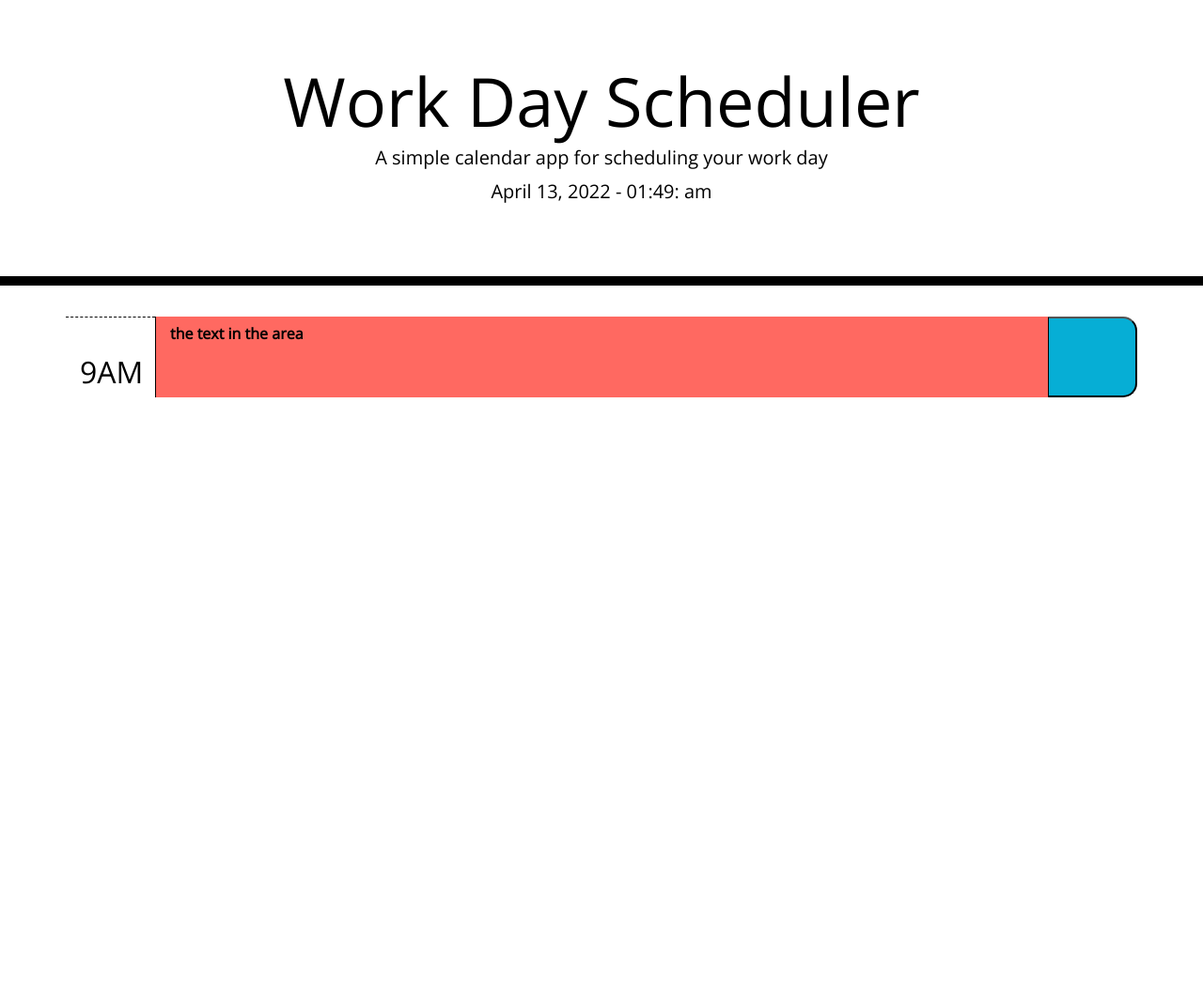
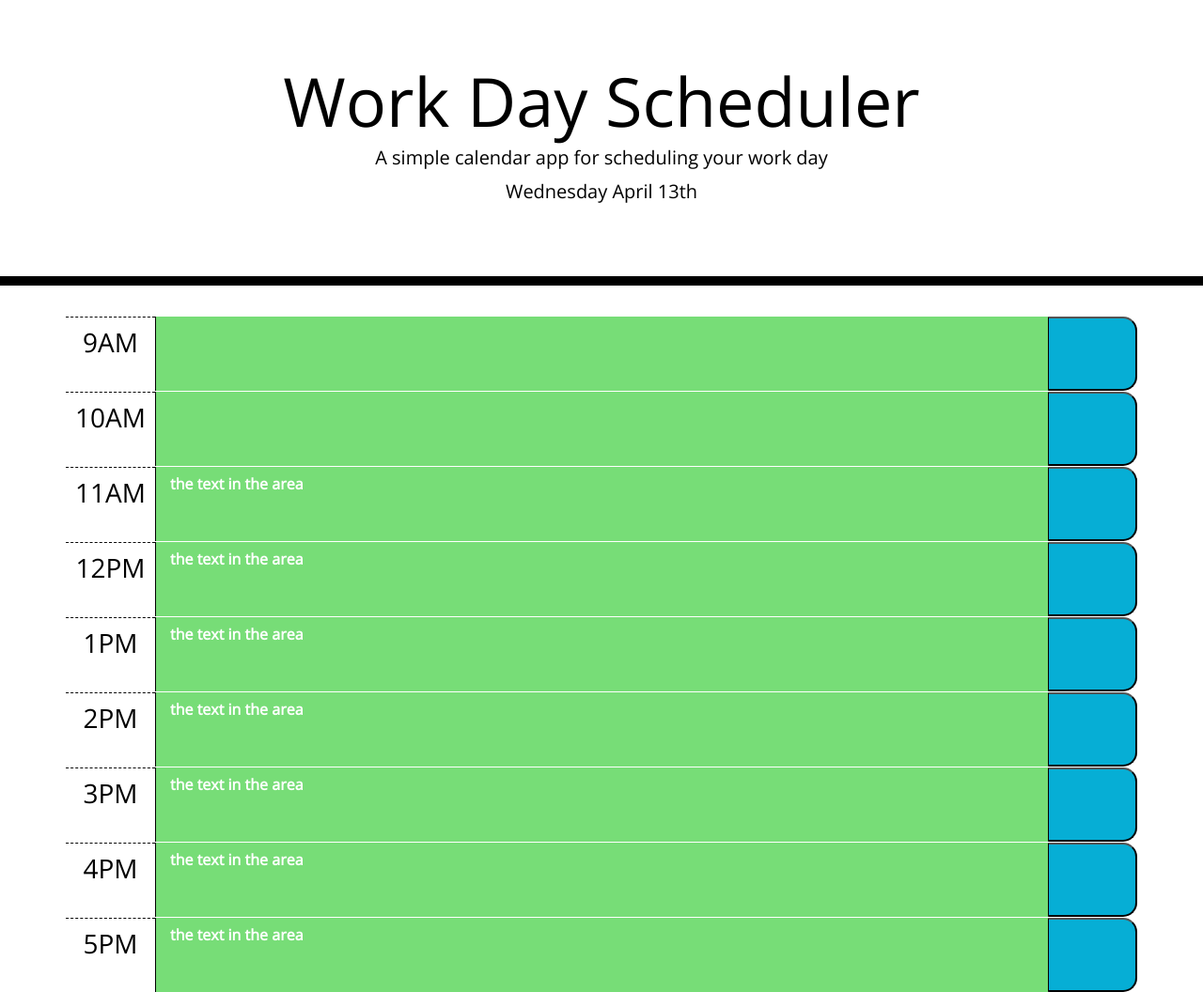
Before and after one commit to AndreBlankholm/work-day-scheduler, a plain HTML site: page index.html in a window 1280 px wide. Shown: the whole page at 94% size. Before the commit the page ends 800 px from the top, so only its background shows below. Drawn offline with nearby package versions, Linux system fonts and the light colour scheme; a web font is replaced by a local one.

Commit message:
added js functionality

```diff
--- a/assets/css/styles.css
+++ b/assets/css/styles.css
@@ -43,6 +43,7 @@ body {
     background-color:white;
     color: #000000;
     border-top: 1px dashed #000000;
+    padding: 10px;
 
   }
 
--- a/assets/script.js
+++ b/assets/script.js
@@ -1,5 +1,27 @@
+var saveBtn = document.querySelector(".saveBtn");
 
 
-var pageTime = document.querySelector("#currentDay");
-var currentTime = moment();
-pageTime.textContent = currentTime.format("MMMM DD, YYYY - hh:mm: a");
+$(document).ready(function () {
+  var date = moment().format("dddd MMMM Do");
+  $("#currentDay").text(date);
+
+  function currentTime() {
+
+    var current = moment().hours();
+
+    var time = $(".time-block");
+    time.each(function () {
+      var hour = parseInt($(this).attr("id"));
+      if (hour === current) {
+        $(this).children(".col-10").attr("class", "present col-10 description");
+      } else if (current > hour) {
+        $(this).children(".col-10").attr("class", "past col-10 description");
+      } else {
+        $(this).children(".col-10").attr("class", "future col-10 description");
+      }
+    });
+  }
+
+  currentTime();
+
+});
--- a/index.html
+++ b/index.html
@@ -30,12 +30,78 @@
       <p class="lead">A simple calendar app for scheduling your work day</p>
       <p id="currentDay" class="lead"></p>
     </header>
+
+
     <div class="container">
       <!-- Timeblocks go here -->
-      <div class="row">
-        <h2 class="hour col-1"> 9AM </h2>
+      <div id="9" class="row time-block">
+        <h3 class="hour col-1">9AM</h3>
+        <textarea class="discription col-10"></textarea>
+        <button  id="9am"  class="saveBtn col-1"><span class="oi oi-plus mr-2 p-1"></span></button>
+      </div>
+    </div>
+    <div id="10" class="container ">
+      <!-- Timeblocks go here -->
+      <div class="row time-block">
+        <h3 class="hour col-1">10AM</h3>
+        <textarea class="discription col-10"></textarea>
+        <button  id="10am"  class="saveBtn col-1"><span class="oi oi-plus mr-2 p-1"></span></button>
+      </div>
+    </div>
+    <div id="11" class="container">
+      <!-- Timeblocks go here -->
+      <div class="row time-block">
+        <h3 class="hour col-1">11AM</h3>
         <textarea class="discription col-10">the text in the area</textarea>
-        <button  id="icon"  class="saveBtn col-1"><span class="oi oi-plus mr-2 p-1"></span></button>
+        <button  id="10am"  class="saveBtn col-1"><span class="oi oi-plus mr-2 p-1"></span></button>
+      </div>
+    </div>
+    <div id="12" class="container">
+      <!-- Timeblocks go here -->
+      <div class="row time-block">
+        <h3 class="hour col-1">12PM</h3>
+        <textarea class="discription col-10">the text in the area</textarea>
+        <button  id="10am"  class="saveBtn col-1"><span class="oi oi-plus mr-2 p-1"></span></button>
+      </div>
+    </div>
+    <div id="1" class="container">
+      <!-- Timeblocks go here -->
+      <div class="row time-block">
+        <h3 class="hour col-1">1PM</h3>
+        <textarea class="discription col-10">the text in the area</textarea>
+        <button  id="10am"  class="saveBtn col-1"><span class="oi oi-plus mr-2 p-1"></span></button>
+      </div>
+    </div>
+    <div id="2" class="container">
+      <!-- Timeblocks go here -->
+      <div class="row time-block">
+        <h3 class="hour col-1">2PM</h3>
+        <textarea class="discription col-10">the text in the area</textarea>
+        <button  id="10am"  class="saveBtn col-1"><span class="oi oi-plus mr-2 p-1"></span></button>
+      </div>
+    </div>
+    <div id="3" class="container">
+      <!-- Timeblocks go here -->
+      <div class="row time-block">
+        <h3 class="hour col-1">3PM</h3>
+        <textarea class="discription col-10">the text in the area</textarea>
+        <button  id="10am"  class="saveBtn col-1"><span class="oi oi-plus mr-2 p-1"></span></button>
+      </div>
+    </div>
+    <div id="4" class="container">
+      <!-- Timeblocks go here -->
+      <div class="row time-block">
+        <h3 class="hour col-1">4PM</h3>
+        <textarea class="discription col-10">the text in the area</textarea>
+        <button  id="10am"  class="saveBtn col-1"><span class="oi oi-plus mr-2 p-1"></span></button>
+      </div>
+    </div>
+    <div id="5" class="container">
+      <!-- Timeblocks go here -->
+      <div class="row time-block">
+        <h3 class="hour col-1">5PM</h3>
+        <textarea class="discription col-10">the text in the area</textarea>
+        <button  id="10am"  class="saveBtn col-1"><span class="oi oi-plus mr-2 p-1"></span></button>
       </div>
     </div>
 
```
Also changed, not shown: 3 other files.
